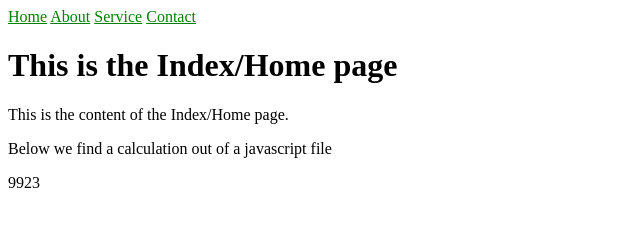
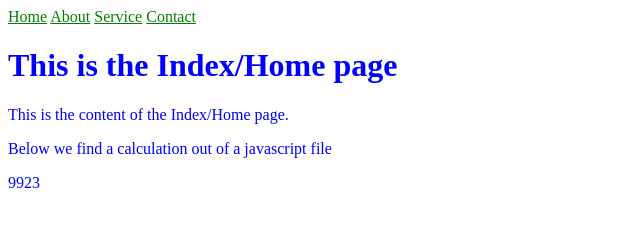
Before and after one commit to HoneyRabbid/TestHomepage, a plain HTML site: page index.html in a window 1280 px wide. Shown: the whole page, without its empty margins (0-640 px from the left). Drawn offline with Linux system fonts and the light colour scheme.

Commit message:
Update index.html

```diff
--- a/index.html
+++ b/index.html
@@ -29,9 +29,9 @@
     background-color: white;
   }
   h1 {
-    color: black;
+    color: blue;
   }
   p {
-      color: black;
+      color: blue;
   }
 </style>
```
